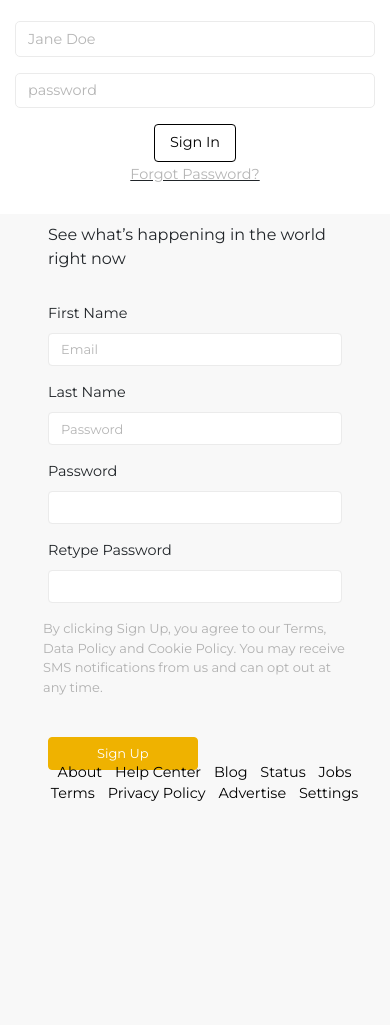
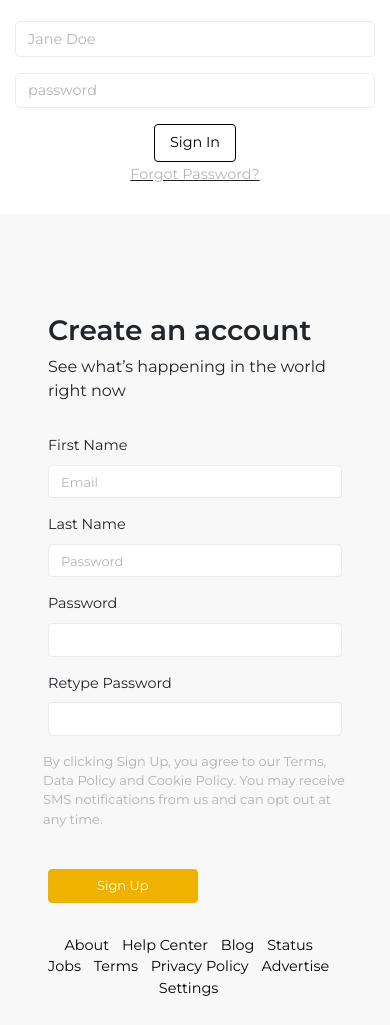
Before and after one commit to walidmahade/social-network-ui, a website: page signup.html in a window 390 px wide. Shown: the part 71-1096 px from the top of the page. Before the commit the page ends 926 px from the top, so only its background shows below. Drawn offline with Linux system fonts and the light colour scheme.

Commit message:
fixed sign up responsive ness

```diff
--- a/_sass/pages/_signup.scss
+++ b/_sass/pages/_signup.scss
@@ -1,9 +1,13 @@
 .page-signup {
-  margin-top: 118px;
-  margin-bottom: 0px;
+  margin-top: 0;
+  margin-bottom: 0;
+
+  .header {
+    position: static;
+  }
 
   .main-content {
-    height: calc(100vh - 118px);
+    height: calc(100vh - 115px);
     min-height: 620px;
     //overflow: scroll;
   }
@@ -20,6 +24,7 @@
     background-color: #F8F8F8;
     position: relative;
     overflow: hidden;
+    padding-bottom: 25px;
 
     input,
     input.form-control {
@@ -29,12 +34,11 @@
   .right-col-wrap {
     width: 100%;
     max-width: 500px;
+    margin-top: 100px;
   }
   .footer-links {
-    position: absolute;
-    bottom: 50px;
-    left: 3rem;
-    margin-right: 1rem;
+    position: relative;
+    align-self: flex-end;
 
     a {
       @extend .text-dark;
@@ -115,7 +119,6 @@
 }
 @media screen and (max-width: 767px) {
   .page-signup {
-    margin-top: 200px;
     background-color: #f8f8f8;
 
     .main-content {
```
Also changed, not shown: profile-v2.html (+0 -3 lines), profile.html (+0 -3 lines), css/main.css, 1 other file.
